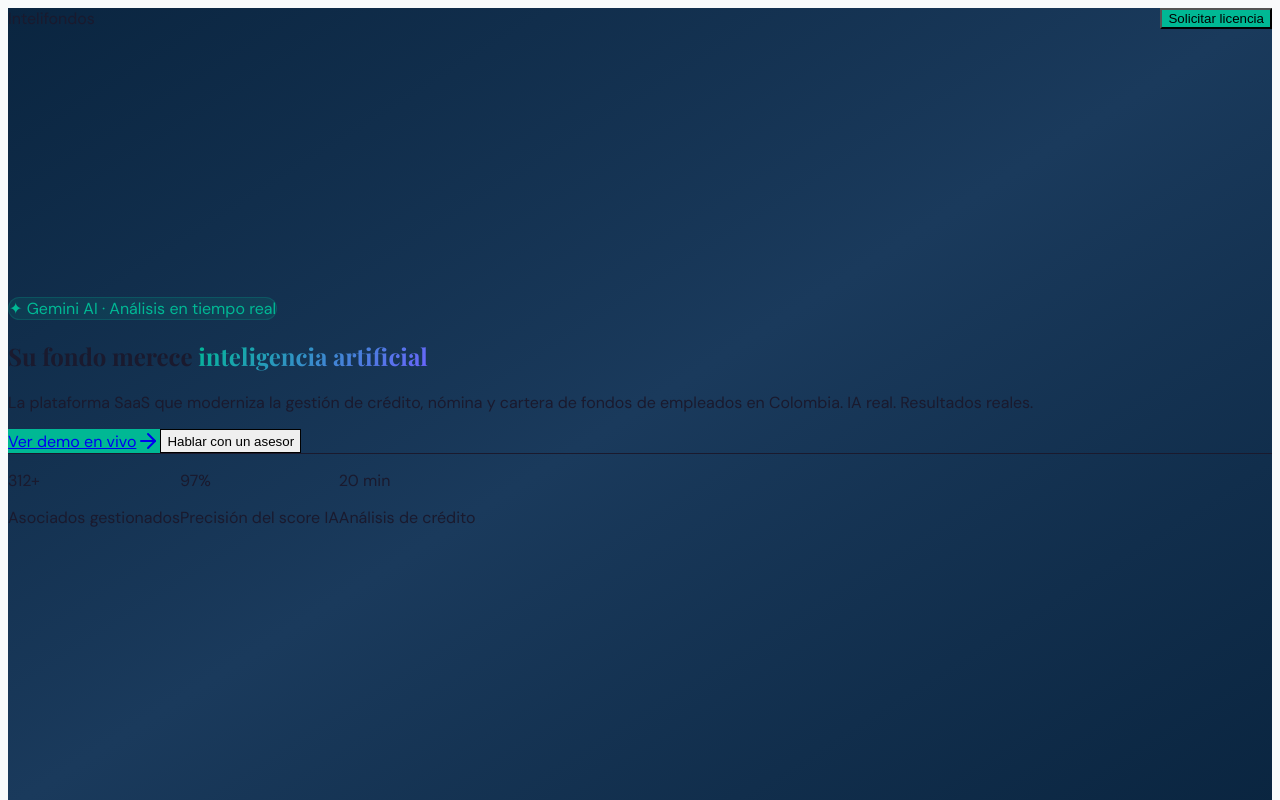
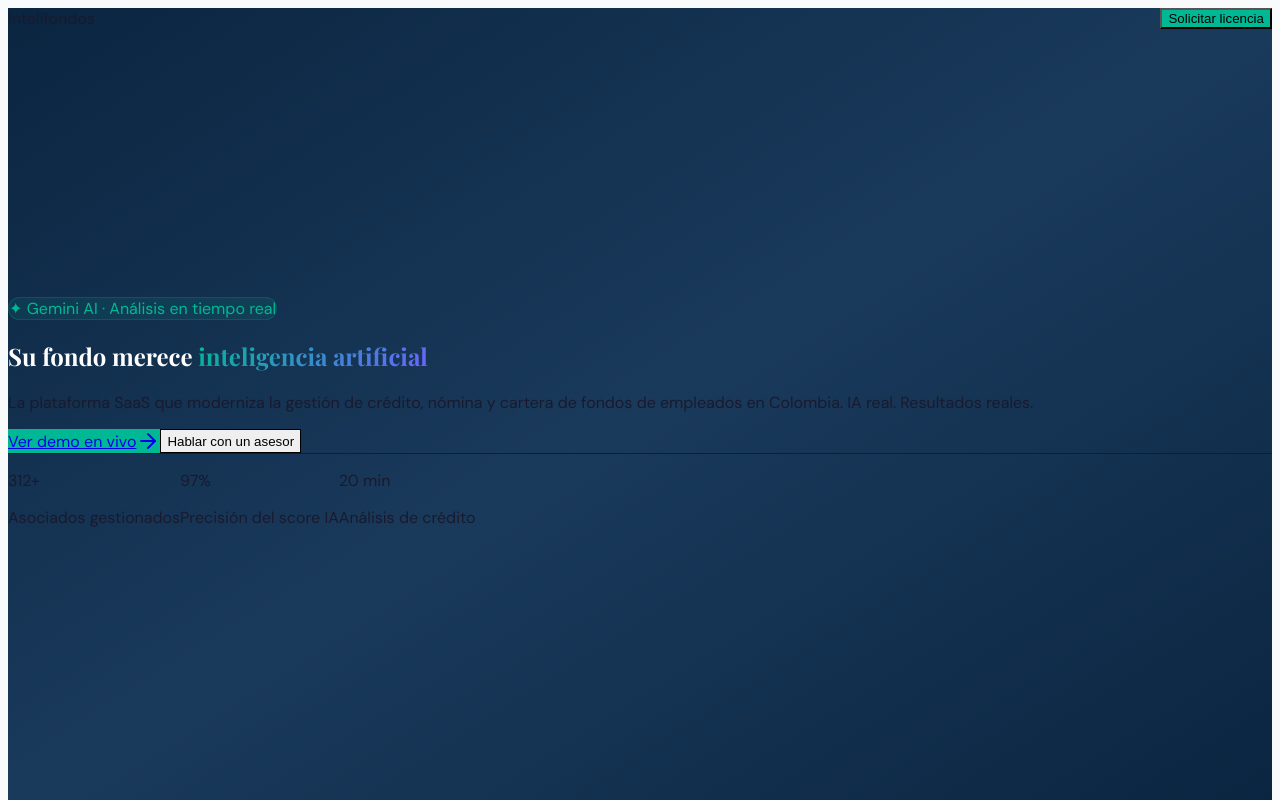
Before and after one commit to anami283/intelifondos-demo, a Next.js app: page / in a window 1280 px wide. Shown: the top 800 px of the page. Built offline with nearby package versions, Linux system fonts and the light colour scheme; a web font is replaced by a local one.

Commit message:
fix: forzar color blanco en h1 con style inline
Agregar style={{color: '#ffffff'}} al h1 del hero para sobrescribir CSS global que causaba texto oscuro

```diff
--- a/src/app/page.tsx
+++ b/src/app/page.tsx
@@ -194,7 +194,7 @@ export default function LandingPage() {
                   ✦ Gemini AI · Análisis en tiempo real
                 </span>
               </div>
-              <h1 className="text-4xl lg:text-5xl font-bold text-white leading-tight mb-6">
+              <h1 className="text-4xl lg:text-5xl font-bold text-white leading-tight mb-6" style={{color: '#ffffff'}}>
               <span className="text-white">Su fondo merece</span>{" "}
                 <span className="text-gradient-verde">inteligencia artificial</span>
               </h1>
```
